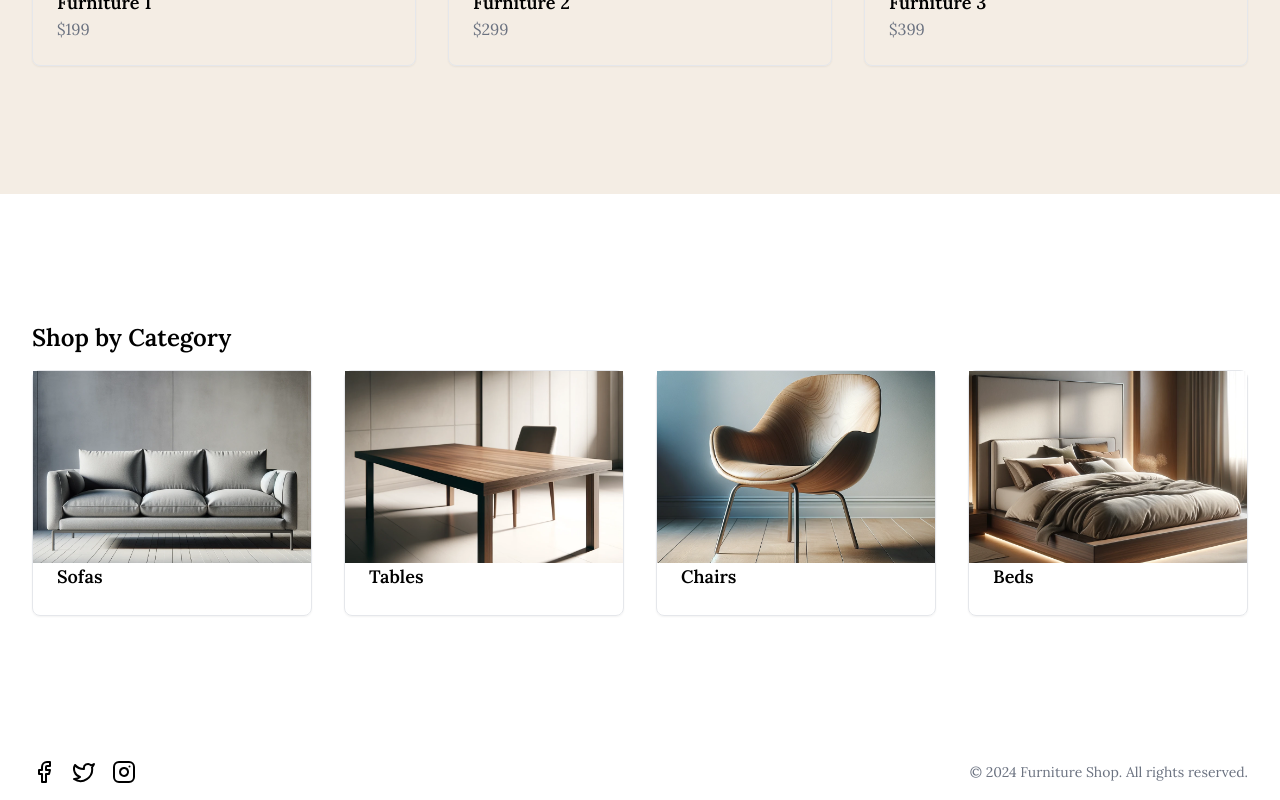
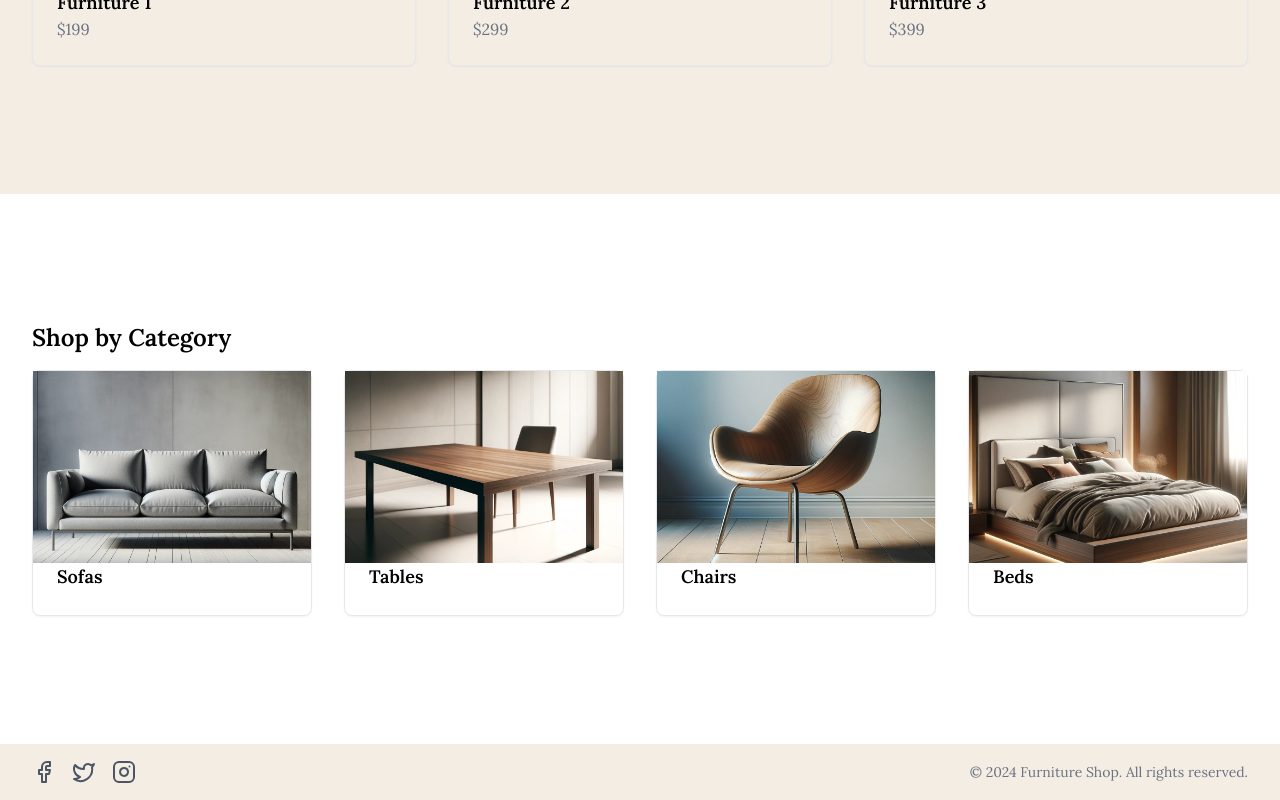
Before and after one commit to aitor-i/decoracion-interior, a Next.js app: page / in a window 1280 px wide. Shown: the part 940-1740 px from the top of the page. Built offline with nearby package versions, Linux system fonts and the light colour scheme.

Commit message:
UPDATE - Home page

```diff
--- a/src/components/home-page.tsx
+++ b/src/components/home-page.tsx
@@ -1,10 +1,10 @@
 import { CardContent, Card } from "@/components/ui/card"
 import Image from "next/image"
 import Header from "./Header/Header"
-import { FacebookIcon, InstagramIcon, TwitterIcon } from "./Icons/Icons"
 import Hero from "./Sections/Hero/Hero"
 import Furnitures from "./Sections/Furnitures/Furnitures"
 import Categories from "./Sections/Categories/Categories"
+import Footer from "./Footer/Footer"
 
 export function HomePage() {
   return (
@@ -15,14 +15,7 @@ export function HomePage() {
         <Furnitures />
         <Categories />
       </main>
-      <footer className="flex items-center justify-between px-8 py-4 bg-white ">
-        <div className="flex items-center space-x-4">
-          <FacebookIcon className="h-6 w-6" />
-          <TwitterIcon className="h-6 w-6" />
-          <InstagramIcon className="h-6 w-6" />
-        </div>
-        <div className="text-sm text-gray-500 ">© 2024 Furniture Shop. All rights reserved.</div>
-      </footer>
+      <Footer />
     </div>
   )
 }
```
